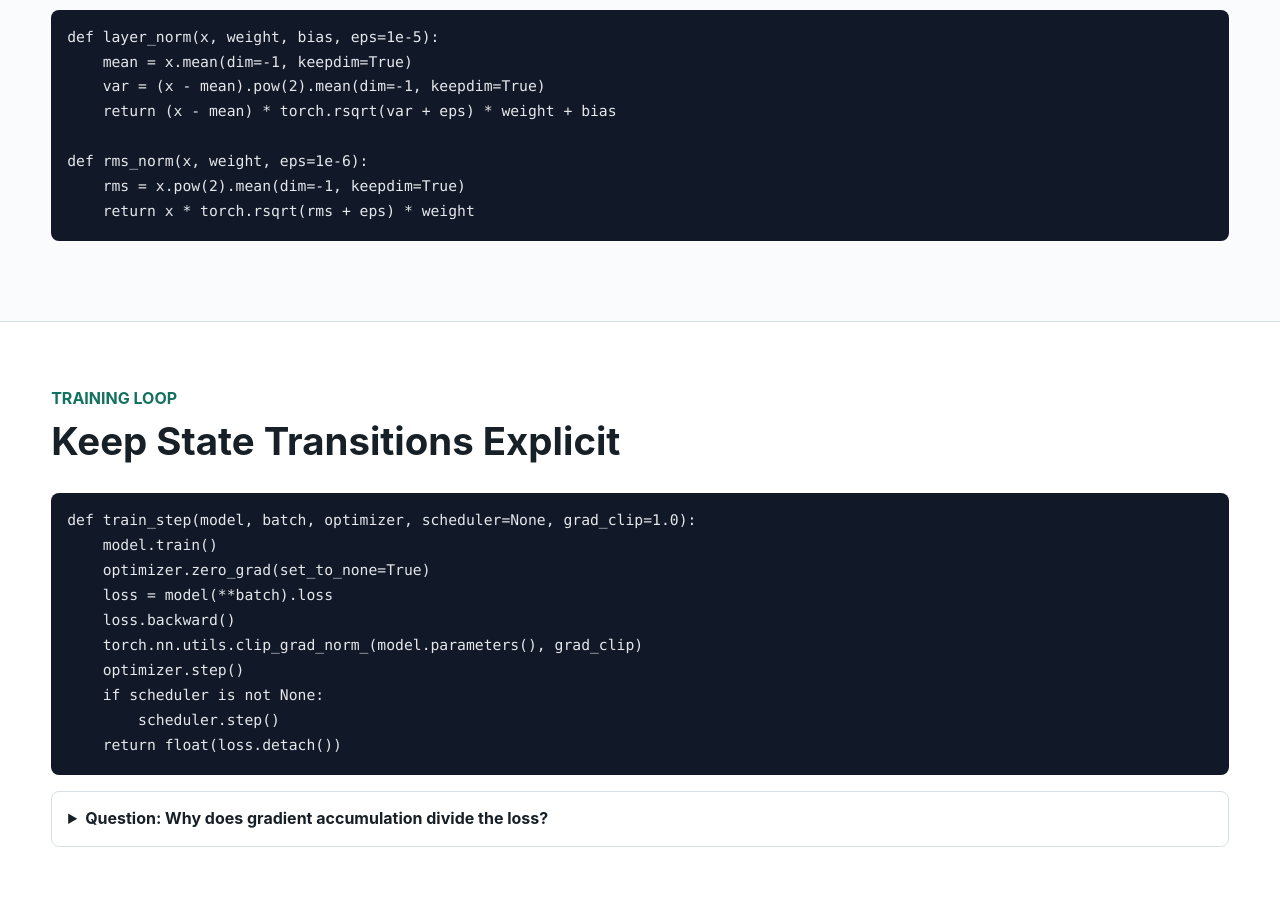
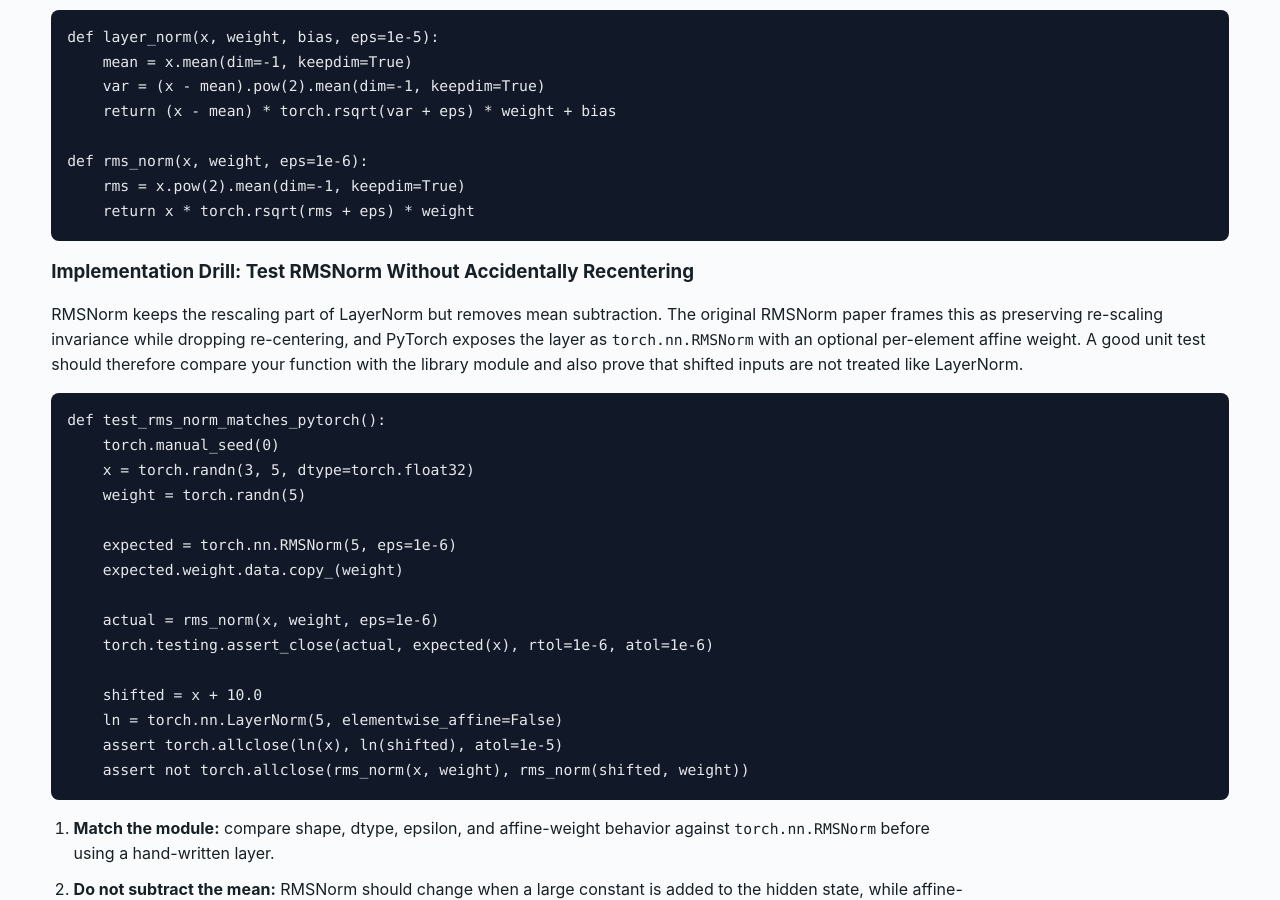
Before and after one commit to kennethli319/kennethli319.github.io, a Jekyll site: the page llm-ml-course/lessons/pytorch-foundations.html, which Jekyll copies as it is, in a window 1280 px wide and 900 px high, scrolled down 1369 px. Built offline with Jekyll 4.4.1, drawn with Linux system fonts in a browser that asks for light colours; some of the changed text lies outside the part shown.

Commit message:
Sync RMSNorm implementation drill

```diff
--- a/llm-ml-course/lessons/pytorch-foundations.html
+++ b/llm-ml-course/lessons/pytorch-foundations.html
@@ -63,6 +63,45 @@ def cross_entropy_from_logits(logits: torch.Tensor, target: torch.Tensor) -> tor
 def rms_norm(x, weight, eps=1e-6):
     rms = x.pow(2).mean(dim=-1, keepdim=True)
     return x * torch.rsqrt(rms + eps) * weight</code></pre>
+      <h3>Implementation Drill: Test RMSNorm Without Accidentally Recentering</h3>
+      <p>
+        RMSNorm keeps the rescaling part of LayerNorm but removes mean
+        subtraction. The original RMSNorm paper frames this as preserving
+        re-scaling invariance while dropping re-centering, and PyTorch exposes
+        the layer as <code>torch.nn.RMSNorm</code> with an optional per-element
+        affine weight. A good unit test should therefore compare your function
+        with the library module and also prove that shifted inputs are not
+        treated like LayerNorm.
+      </p>
+      <pre><code class="language-python">def test_rms_norm_matches_pytorch():
+    torch.manual_seed(0)
+    x = torch.randn(3, 5, dtype=torch.float32)
+    weight = torch.randn(5)
+
+    expected = torch.nn.RMSNorm(5, eps=1e-6)
+    expected.weight.data.copy_(weight)
+
+    actual = rms_norm(x, weight, eps=1e-6)
+    torch.testing.assert_close(actual, expected(x), rtol=1e-6, atol=1e-6)
+
+    shifted = x + 10.0
+    ln = torch.nn.LayerNorm(5, elementwise_affine=False)
+    assert torch.allclose(ln(x), ln(shifted), atol=1e-5)
+    assert not torch.allclose(rms_norm(x, weight), rms_norm(shifted, weight))</code></pre>
+      <ol class="steps">
+        <li><strong>Match the module:</strong> compare shape, dtype, epsilon, and affine-weight behavior against <code>torch.nn.RMSNorm</code> before using a hand-written layer.</li>
+        <li><strong>Do not subtract the mean:</strong> RMSNorm should change when a large constant is added to the hidden state, while affine-free LayerNorm should not.</li>
+        <li><strong>Set epsilon deliberately:</strong> PyTorch accepts <code>eps=None</code>, but course code should pass an explicit value so tests are stable across dtypes.</li>
+      </ol>
+      <details class="qa">
+        <summary>Question: What bug does the shifted-input check catch?</summary>
+        <p>It catches an implementation that silently became LayerNorm by subtracting the mean before computing the scale.</p>
+      </details>
+      <p class="source-note">
+        Sources: <a href="https://arxiv.org/abs/1910.07467">Root Mean Square Layer Normalization</a>,
+        <a href="https://docs.pytorch.org/docs/stable/generated/torch.nn.RMSNorm.html">PyTorch RMSNorm reference</a>,
+        <a href="https://docs.pytorch.org/docs/stable/generated/torch.nn.LayerNorm.html">PyTorch LayerNorm reference</a>.
+      </p>
     </section>
 
     <section id="training" class="band">
```
